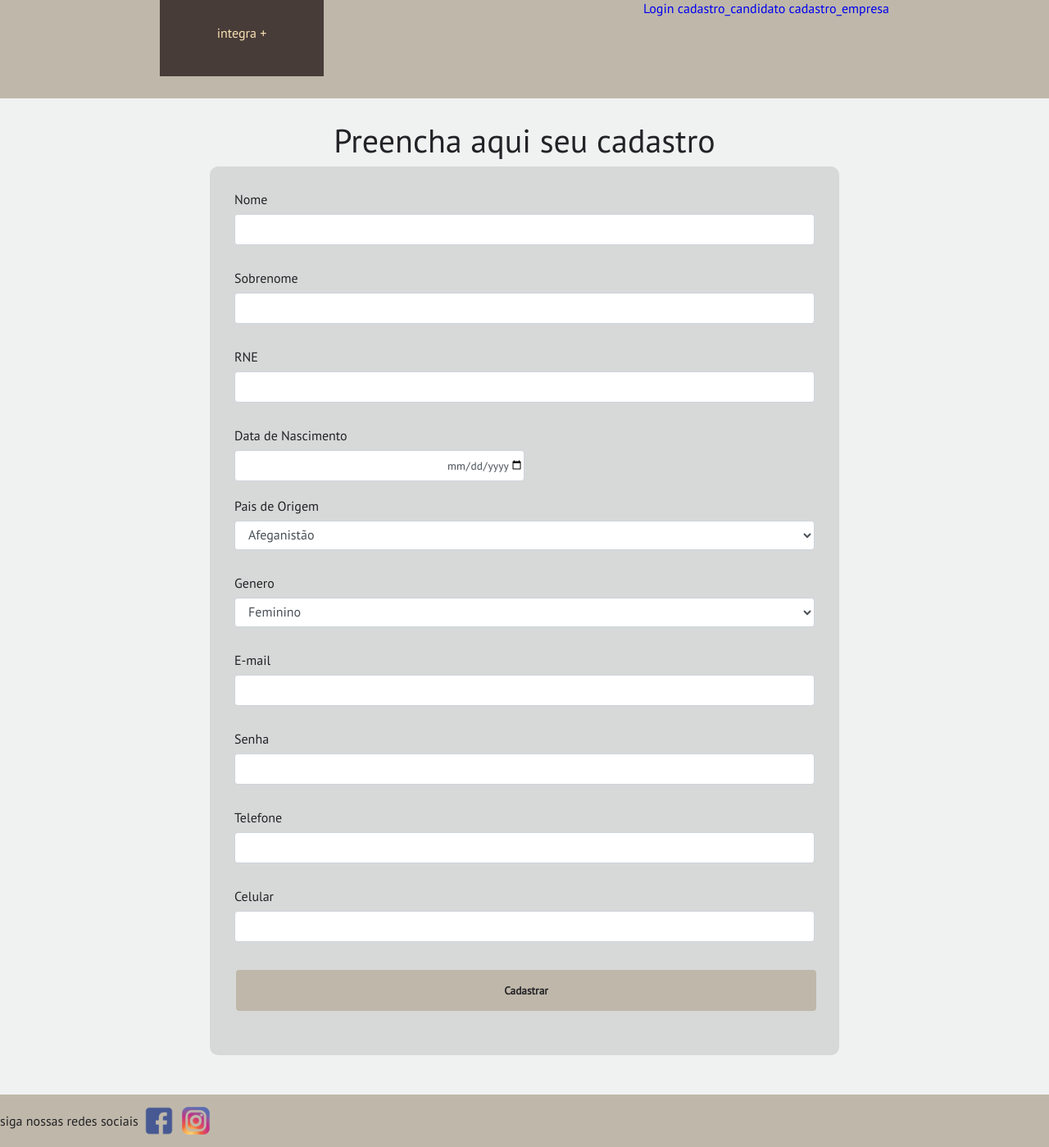
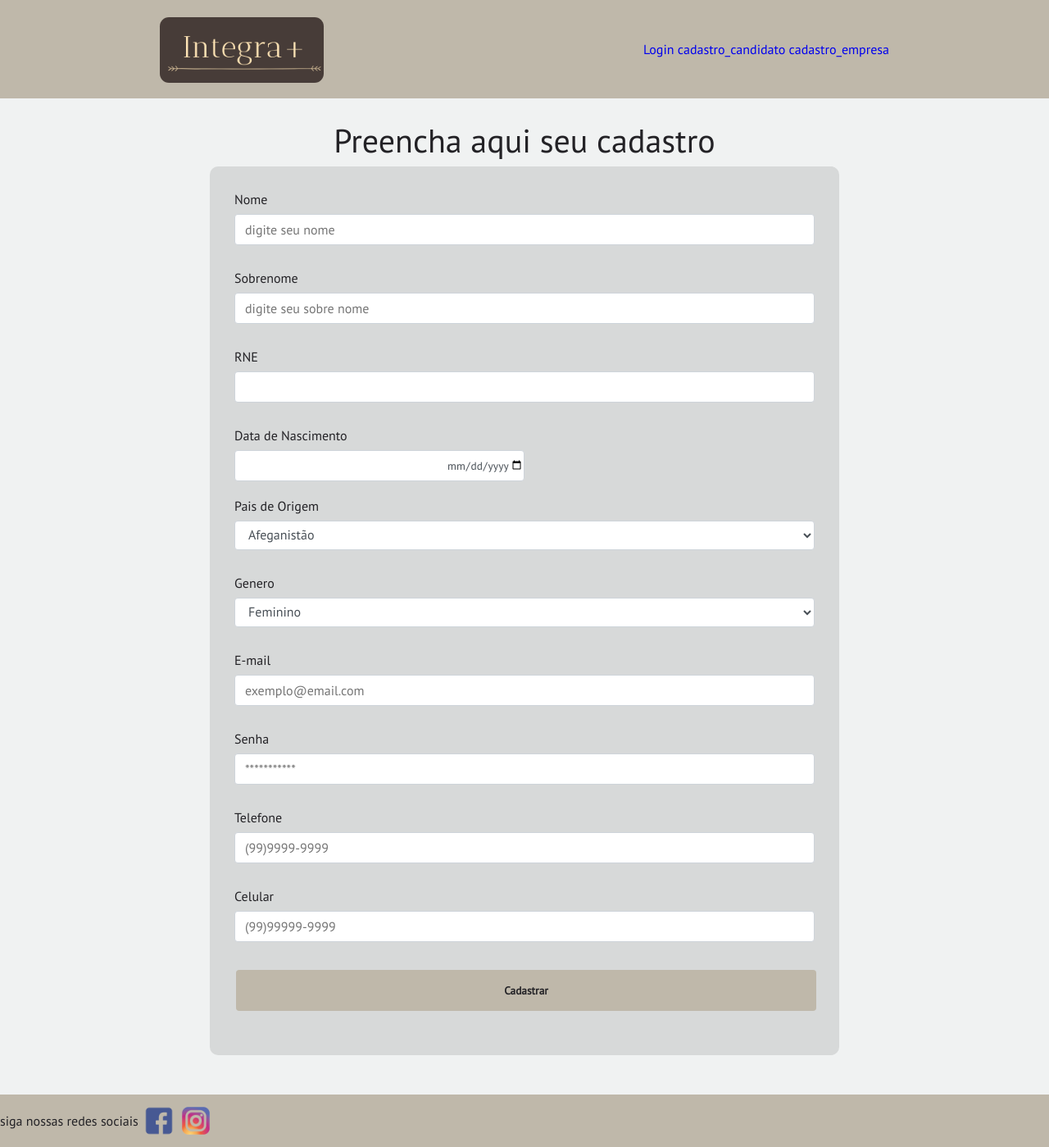
Before and after one commit to cami-almeida/integra, a Django app: page /cadastro_candidato in a window 1280 px wide. Shown: the whole page at 82% size. Run offline with Django 3.2, Linux system fonts and the light colour scheme.

Commit message:
estruturando formulario cv

```diff
--- a/website/models.py
+++ b/website/models.py
@@ -392,7 +392,7 @@ class Candidato(models.Model):
 
     def get_absolute_url(self):
 
-        return reverse('candid  atos:candidato', kwargs={'id': self.id})
+        return reverse('candidatos:candidato', kwargs={'id': self.id})
 
 class Empresa(models.Model):
     razao_social = models.CharField(
--- a/website/static/css/style.css
+++ b/website/static/css/style.css
@@ -8,6 +8,7 @@ h1{
     font-weight: 500;
     line-height: 1.2;
     font-size: 2.5rem;
+
 }
 
 a{
@@ -17,12 +18,22 @@ a{
 
 .logo{
     width: 200px;
-    height: 93px;
-    background-color:#473c38;
+    height: 5rem;
     text-align:center;
     padding:30px;
+    cursor: pointer;
+    background-image: url("../image/integralogo.png");
+    background-repeat: no-repeat;
+    background-position: center;
+    background-size: cover;
+    font-style: none;
+    border-radius: 0.7rem;
+    margin-top:2.5px;
+}
+
+.logo h2{
+    display: none;
     color:#fbe1b3;
-    cursor: pointer;
 }
 /* Css Layout */
 body{
@@ -41,6 +52,7 @@ header{
     background:#bfb8aa;
     display:flex;
     justify-content: space-around;
+    align-items: center;
 }
 
 main{
@@ -57,6 +69,19 @@ footer{
 }
 
 /* Fim CSS Layout */
+
+/* classe para estilizar formulario */
+.area-form{
+    width: 60vw;
+    background-color:#d7d9d9;
+    display:flex;
+    flex-direction: column;
+    padding:20px;
+    border-radius:10px;
+    margin-bottom: 3rem;
+}
+
+
 /* CSS LOGIN */
 
 .login{
@@ -130,7 +155,7 @@ footer{
 }
 
 /* formularios */
-.area-form{
+/* .area-form{
     width: 60vw;
     background-color:#d7d9d9;
     display:flex;
@@ -138,7 +163,7 @@ footer{
     padding:20px;
     border-radius:10px;
     margin-bottom: 3rem;
-}
+} */
 
 .area-form div{
     display:flex;
@@ -159,7 +184,9 @@ label{
 input[type=text],
 input[type=email],
 input[type=password],
-select{
+input[type=tel],
+select,
+textarea{
     width:100%;
     padding:0.375rem 0.75rem;
     border: 1px solid #ced4da;
--- a/website/templates/cadastro_candidato.html
+++ b/website/templates/cadastro_candidato.html
@@ -8,12 +8,12 @@
 
     <div class="Nome" >
     <label for="nome">Nome</label>
-    <input type="text" name="nome" id="nome" required>
+    <input type="text" name="nome" id="nome" required placeholder="digite seu nome">
     </div>
 
     <div class="Sobrenome">
         <label for="sobrenome" >Sobrenome</label>
-        <input type="text" name="sobrenome" id="sobrenome" required>
+        <input type="text" name="sobrenome" id="sobrenome" required placeholder="digite seu sobre nome">
     </div>
 
     <div class="rne">
@@ -292,23 +292,23 @@
 
     <div class="email">
         <label for="email">E-mail</label>
-        <input type="email" name="email" id="email" required>
+        <input type="email" name="email" id="email" placeholder="exemplo@email.com" required>
     </div>
 
 
     <div class="senha">
         <label for="senha">Senha</label>
-        <input type="password" name="senha" id="senha" required>
+        <input type="password" name="senha" id="senha" placeholder="***********" required>
     </div>
 
     <div class="telefone">
         <label for="telefone">Telefone</label>
-        <input type="text" name="telefone" id="telefone">
+        <input type="tel" pattern="[0-9]{2}-[0-9]{4}-[0-9]{4}" name="telefone" id="telefone" placeholder="(99)9999-9999" size="11" maxlength="11">
     </div>
 
     <div class="celular">
         <label for="celular">Celular</label>
-        <input type="text" name="celular" id="celular">
+        <input type="tel" name="celular" id="celular" pattern="[0-9]{2}-[0-9]{5}-[0-9]{4}" placeholder="(99)99999-9999">
     </div>
     <div>
         <input type="submit" value="Cadastrar">
--- a/website/templates/cadastro_empresa.html
+++ b/website/templates/cadastro_empresa.html
@@ -18,7 +18,7 @@
 
     <div class="email">
         <label for="email">E-mail</label>
-        <input type="email" name="email"  required id="email">
+        <input type="email" name="email"  required id="email" placeholder="exemplo@email.com" >
     </div>
 
     <div class="senha">
--- a/website/templates/shared/layout.html
+++ b/website/templates/shared/layout.html
@@ -1,6 +1,6 @@
 {% load static %}
 <!DOCTYPE html>
-<html lang="en">
+<html lang="pt-br">
 <head>
     <meta charset="UTF-8">
     <meta name="viewport" content="width=device-width, initial-scale=1.0">
@@ -14,7 +14,7 @@
 <body>
 <header>
     <div class="logo" >
-        integra +
+        <h2>integra +</h2>
     </div>
     <div>
         <a href="/login">Login</a>
```
Also changed, not shown: website/templates/cadastro_cv.html (+13 -3 lines), db.sqlite3.
